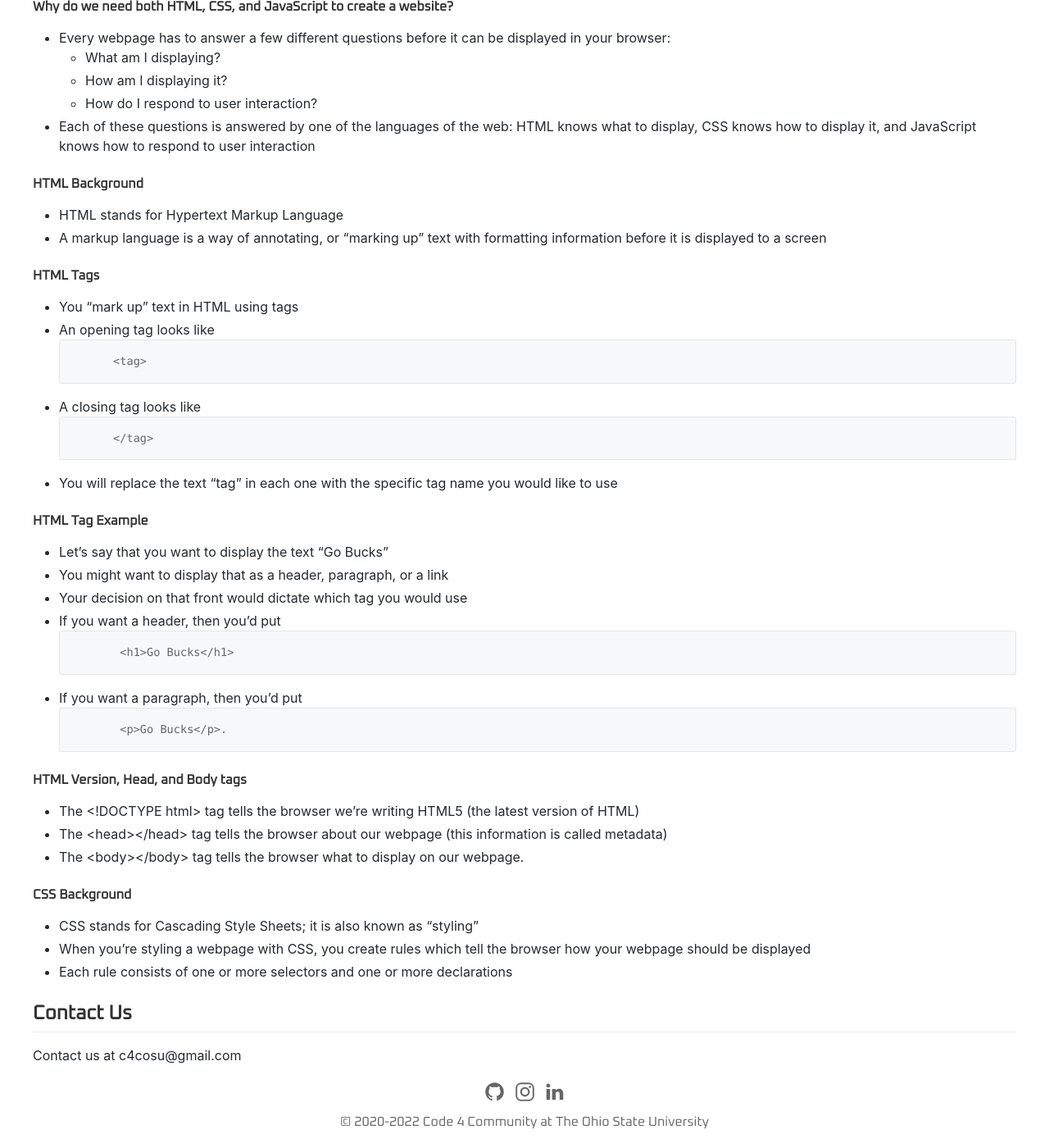
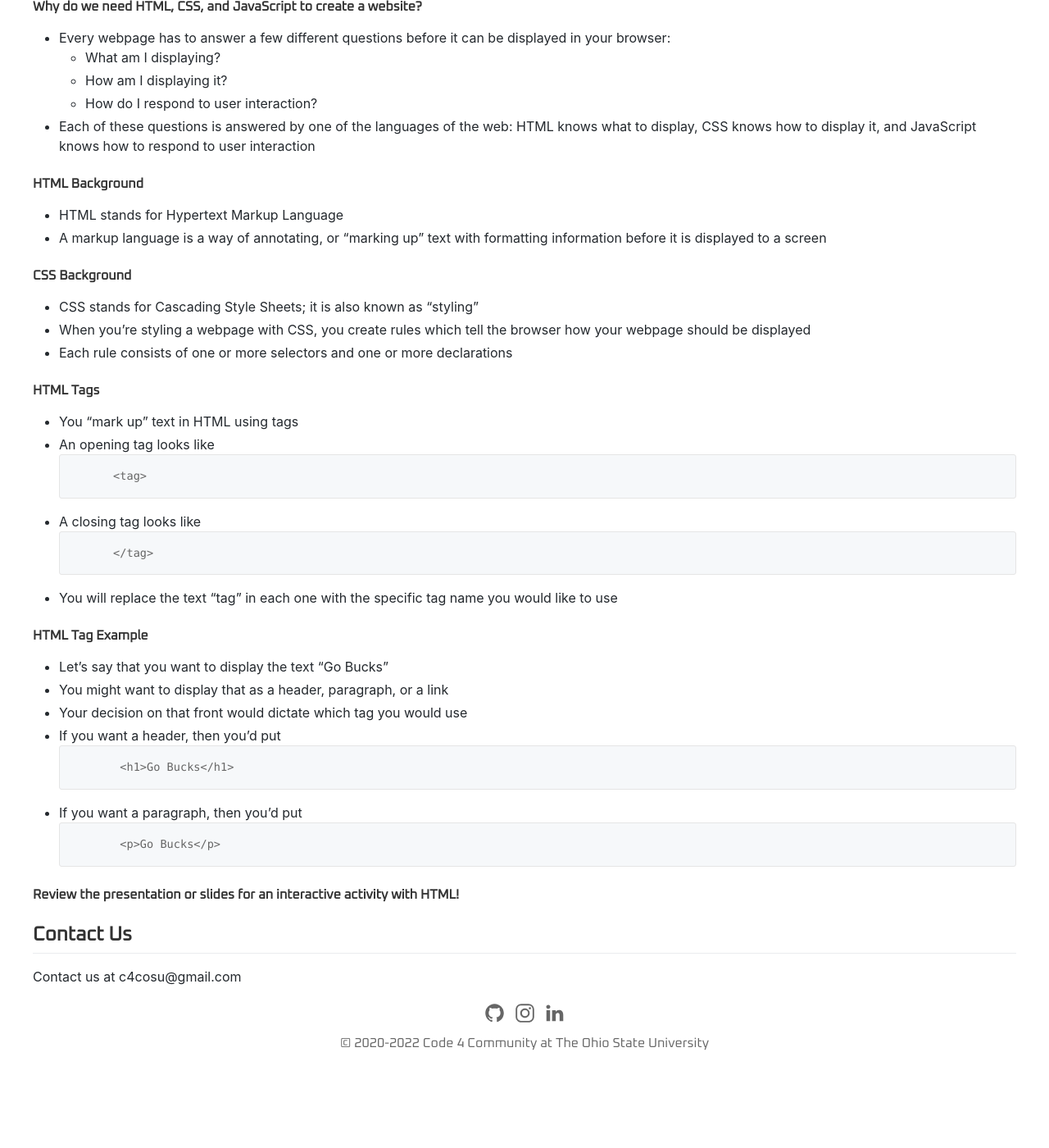
Before and after one commit to Code4Community/Code4Community.github.io, a Jekyll site: the page built from outreach_presentations/cosi_2022.md, in a window 1280 px wide and 1400 px high, scrolled down 2563 px. Shown: the whole window at 82% size. Built offline with Jekyll 4.4.1, drawn with Linux system fonts in a browser that asks for light colours; nearby versions of some CDN libraries; after the commit the page ends 3867 px from its top, so only the background shows below that.

Commit message:
Week 3 touch-ups

````diff
--- a/outreach_presentations/cosi_2022.md
+++ b/outreach_presentations/cosi_2022.md
@@ -106,7 +106,7 @@ content_style: github_markdown
 
 [HTML and CSS Tutorial](https://c4cosu.com/tutorials/html-css)
 
-#### Why do we need both HTML, CSS, and JavaScript to create a website?
+#### Why do we need HTML, CSS, and JavaScript to create a website?
 * Every webpage has to answer a few different questions before it can be displayed in your browser:
     * What am I displaying?
     * How am I displaying it?
@@ -116,6 +116,11 @@ content_style: github_markdown
 #### HTML Background
 * HTML stands for Hypertext Markup Language
 * A markup language is a way of annotating, or “marking up” text with formatting information before it is displayed to a screen
+
+#### CSS Background
+* CSS stands for Cascading Style Sheets; it is also known as “styling”
+* When you’re styling a webpage with CSS, you create rules which tell the browser how your webpage should be displayed
+* Each rule consists of one or more selectors and one or more declarations
 
 #### HTML Tags
 * You “mark up” text in HTML using tags
@@ -139,18 +144,10 @@ content_style: github_markdown
     ```
 * If you want a paragraph, then you’d put
     ```
-         <p>Go Bucks</p>.
+         <p>Go Bucks</p>
     ```
 
-#### HTML Version, Head, and Body tags
-* The <!DOCTYPE html> tag tells the browser we’re writing HTML5 (the latest version of HTML)
-* The <head></head> tag tells the browser about our webpage (this information is called metadata)
-* The <body></body> tag tells the browser what to display on our webpage.
-
-#### CSS Background
-* CSS stands for Cascading Style Sheets; it is also known as “styling”
-* When you’re styling a webpage with CSS, you create rules which tell the browser how your webpage should be displayed
-* Each rule consists of one or more selectors and one or more declarations
+#### Review the presentation or slides for an interactive activity with HTML!
 
 ## Contact Us
 Contact us at c4cosu@gmail.com
````
